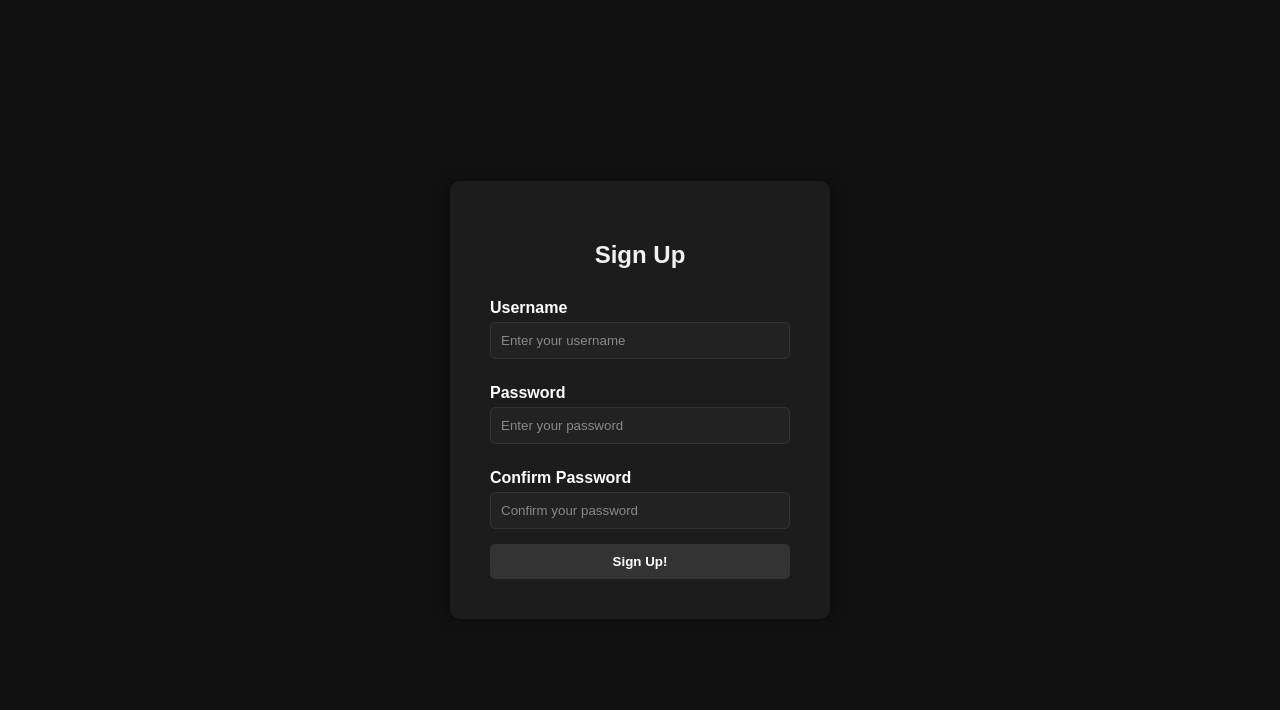
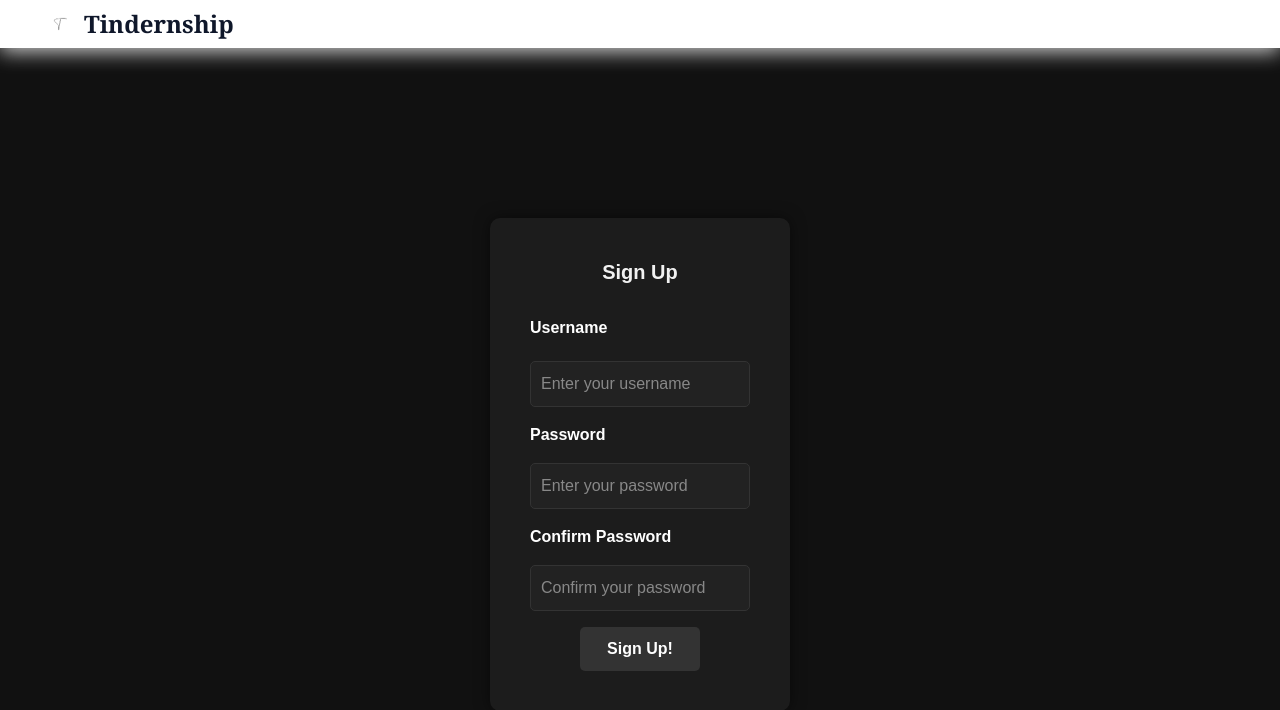
Before and after one commit to Gunjiilkham/CoFound, a Next.js app: page /signUp in a window 1280 px wide. Shown: the top 710 px of the page. Built offline with nearby package versions, Linux system fonts and the light colour scheme.

Commit message:
Added navbars to signIn.js and signUp.js through a NavBar.js component. Additionally, some changes were made to SignIn.css and globals.css for a more fluid designing process.

```diff
--- a/src/app/components/InternshipList.js
+++ b/src/app/components/InternshipList.js
@@ -37,7 +37,7 @@ export default function InternshipList() {
     <div className="container mx-auto p-4">
       <div className="flex flex-col items-center gap-6">
         <div className="w-full flex justify-between items-center">
-          <h1 className="text-2xl font-bold">Available Internships</h1>
+          <h1 className="text-2xl font-bold text-slate-600">Available Internships</h1>
           <button
             onClick={fetchInternships}
             className="bg-blue-500 text-white px-6 py-2 rounded-full hover:bg-blue-600 transition-colors"
--- /dev/null
+++ b/src/app/components/NavBar.js
@@ -0,0 +1,15 @@
+'use client';
+
+export default function NavBar() {
+    return (
+        <nav className="w-full bg-black sticky top-0 left-0">
+            <header className="sticky w-full flex justify-left align-left px-10 py-1 z-50 bg-white hover:drop-shadow-[0_4px_10px_rgba(255,255,255,0.8)] transition-shadow">
+              <div className="flex items-center">
+              <img src="/logo_light.JPEG" alt="Logo" className="h-10 w-10 mr-1"/>
+                  <h1 className="text-2xl font-serif leading-10 font-semibold text-slate-900 hover:italic">
+                  <a href="/">Tindernship</a></h1>
+              </div>
+            </header>
+        </nav>
+    )
+}
--- a/src/app/globals.css
+++ b/src/app/globals.css
@@ -2,25 +2,9 @@
 @tailwind components;
 @tailwind utilities;
 
-/* :root {
-  --background: #ffffff;
-  --foreground: #171717;
-}
-
-@media (prefers-color-scheme: dark) {
-  :root {
-    --background: #0a0a0a;
-    --foreground: #ededed;
-  }
-} */
-
 body {
-  margin: 0;
-  padding: 0;
-  height: 100%;
-  width: 100%;
-  overflow-x: hidden;
-  box-sizing: border-box;
+  color: var(--foreground);
+  background: var(--background);
   font-family: Arial, Helvetica, sans-serif;
 }
 
--- a/src/pages/signIn.js
+++ b/src/pages/signIn.js
@@ -1,6 +1,8 @@
 import React, { useState } from 'react';
 import { useRouter } from 'next/router';
+import '../app/globals.css';
 import '../styles/SignIn.css';
+import NavBar from '../app/components/NavBar';
 
 const SignIn = () => {
   const [username, setUsername] = useState('');
@@ -36,8 +38,14 @@ const SignIn = () => {
   };
 
   return (
-    <div className="form-container">
-      <h2>Sign In</h2>
+    <div className="page-container min-h-screen flex flex-col">
+          <nav className="w-full fixed top-0 left-0 bg-black ppx-10 z-50">
+              <NavBar />
+          </nav>
+
+      <div className="flex-grow flex justify-center items-center pt-20">
+        <div className="form-container p-4 mt-12">
+          <h2 className="font-semibold text-xl mb-4">Sign In</h2>
           {error && <p className="error">{error}</p>}
           <form onSubmit={handleSubmit}>
             <label htmlFor="username">Username</label>
@@ -58,8 +66,12 @@ const SignIn = () => {
               placeholder="Enter your password"
             />
 
+            <div className="mb-4">
               <button type="submit">Sign In</button>
+            </div>
           </form>
+        </div>
+      </div>
     </div>
   );
 };
--- a/src/pages/signUp.js
+++ b/src/pages/signUp.js
@@ -1,6 +1,8 @@
+import '../app/globals.css';
 import '../styles/SignIn.css';
 import React, { useState } from 'react';
 import { useRouter } from 'next/router';
+import NavBar from '../app/components/NavBar';
 
 const SignUp = () => {
   const [username, setUsername] = useState('');
@@ -47,10 +49,16 @@ const SignUp = () => {
   };
 
   return (
-    <div className="form-container">
-      <h2>Sign Up</h2>
+    <div className="page-container min-h-screen flex flex-col">
+      <nav className="w-full fixed top-0 left-0 bg-black ppx-10 z-50">
+          <NavBar />
+      </nav>
+
+      <div className="flex-grow flex justify-center items-center pt-20">
+        <div className="form-container p-4 mt-12">
+          <h2 className="font-semibold text-xl mb-4">Sign Up</h2>
           {error && <p className="error">{error}</p>}
-      <form onSubmit={handleSubmit}>
+          <form onSubmit={handleSubmit} className="flex flex-col space-y-4">
             <label htmlFor="username">Username</label>
             <input
               type="text"
@@ -78,8 +86,12 @@ const SignUp = () => {
               placeholder="Confirm your password"
             />
 
-        <button type="submit">Sign Up!</button>
+            <div className="mb-4">
+              <button className="items-center" type="submit">Sign Up!</button>
+            </div>
           </form>
+        </div>
+      </div>
     </div>
   );
 };
--- a/src/styles/SignIn.css
+++ b/src/styles/SignIn.css
@@ -1,7 +1,6 @@
 body {
   background-color: #111; /* Dark background for contrast */
   font-family: 'Arial', sans-serif;
-    display: flex;
   justify-content: center;
   align-items: center;
   height: 100vh;
```
Also changed, not shown: public/logo_dark.JPEG (renamed from website/logo_dark.JPEG), public/logo_light.JPEG (renamed from website/logo_light.JPEG). Lines whose indentation alone changed are shown as unchanged.
